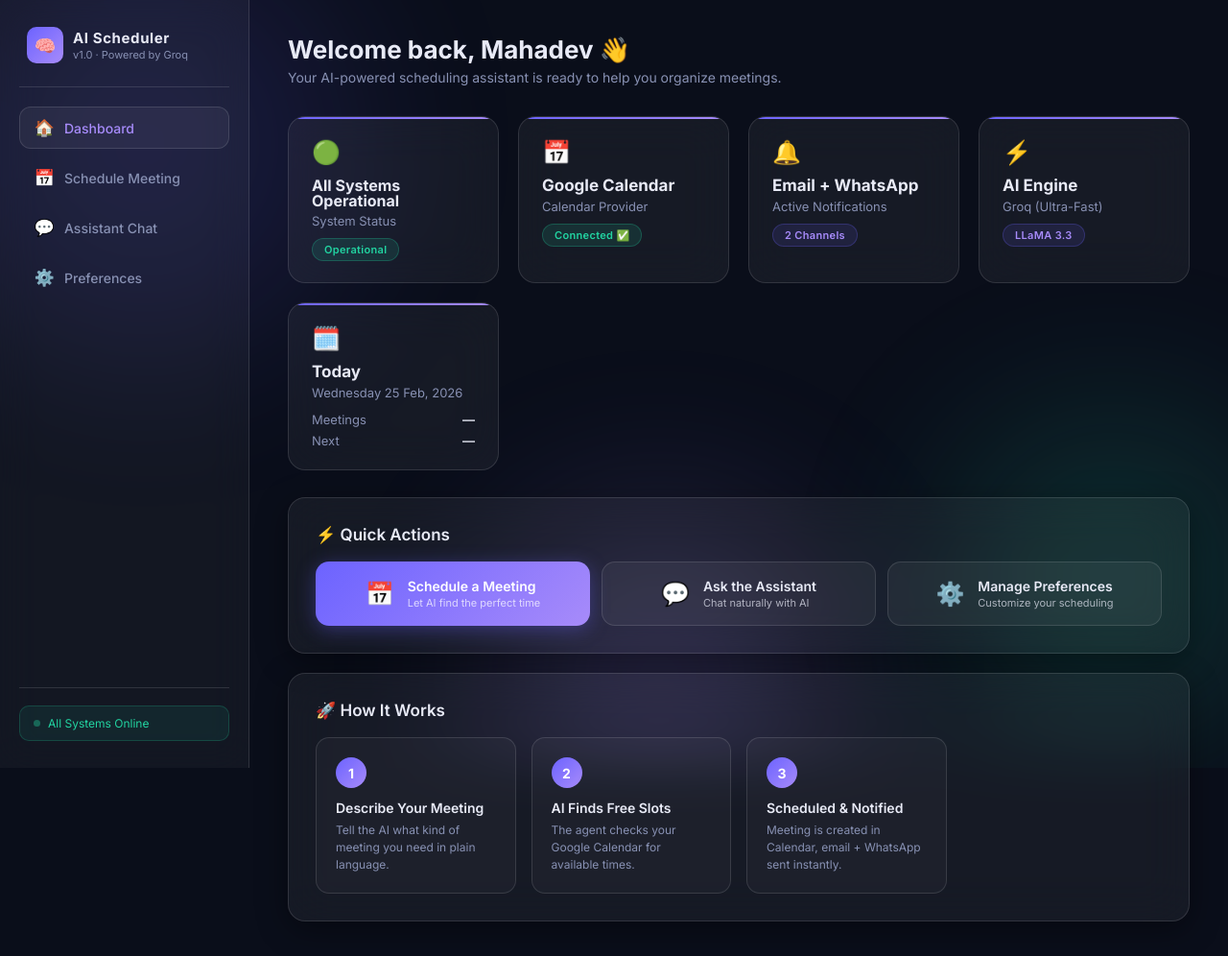
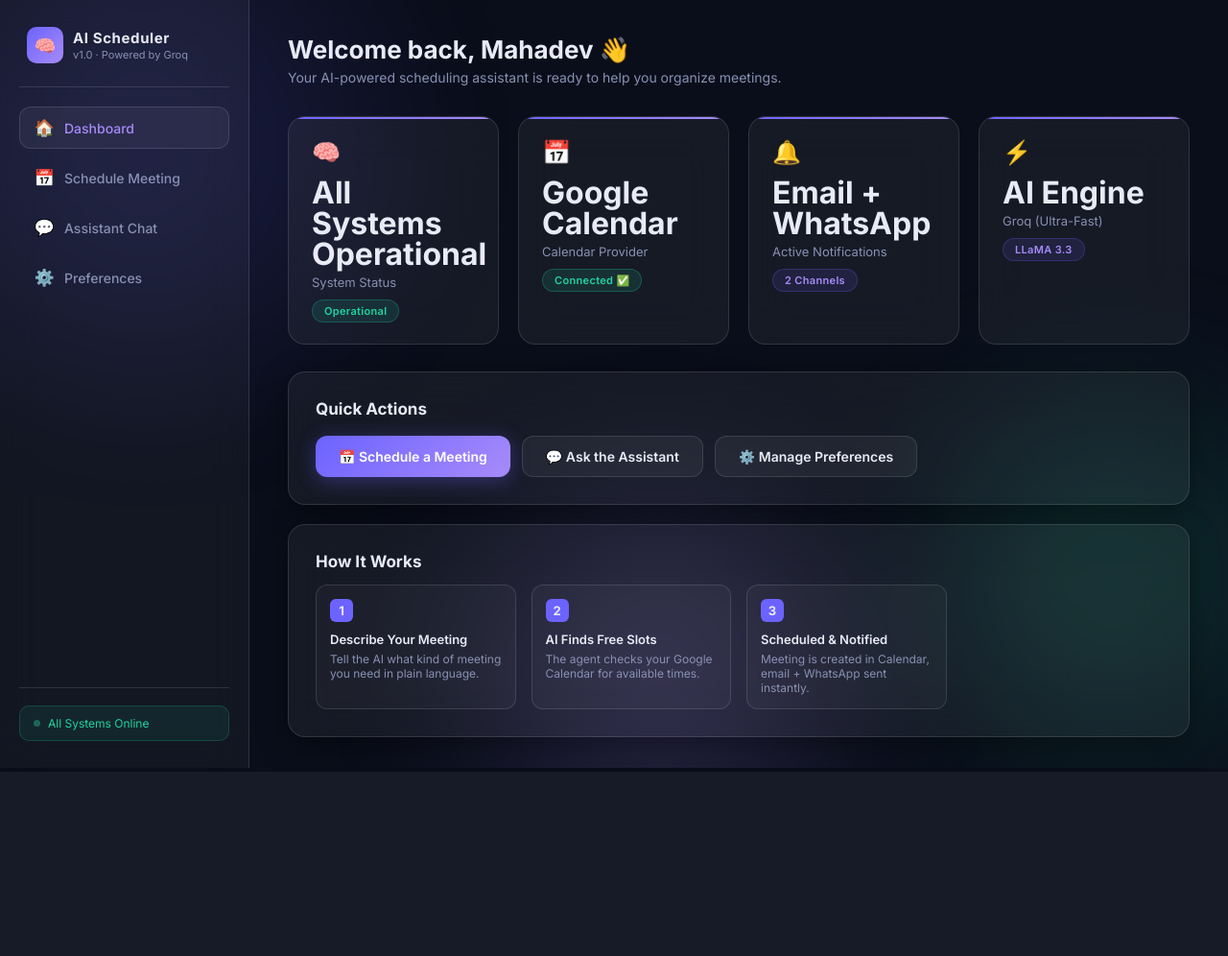
Before and after one commit to MahadevJagtap/-ai-meeting-scheduler, a FastAPI app: page / in a window 1280 px wide. Shown: the whole page at 96% size. After the commit the page ends 804 px from the top, so only its background shows below. Run offline with FastAPI, Linux system fonts and the light colour scheme.

Commit message:
style: restored original dashboard layout with updated SaaS content

```diff
--- a/app/templates/index.html
+++ b/app/templates/index.html
@@ -62,21 +62,19 @@
           <p>Your AI-powered scheduling assistant is ready to help you organize meetings.</p>
         </div>
 
-        <!-- Stats Grid — 5 cards -->
         <div class="stats-grid">
-
           <!-- System Status -->
-          <div class="stat-card" id="stat-system">
-            <div class="stat-icon">🟢</div>
-            <div class="stat-value" id="dash-status-text" style="font-size:16px;">All Systems Operational</div>
+          <div class="stat-card">
+            <div class="stat-icon">🧠</div>
+            <div class="stat-value" id="dash-status-text">All Systems Operational</div>
             <div class="stat-label">System Status</div>
             <div class="stat-badge operational" id="dash-status-badge">Operational</div>
           </div>
 
-          <!-- Google Calendar -->
-          <div class="stat-card" id="stat-calendar">
+          <!-- Calendar Provider -->
+          <div class="stat-card">
             <div class="stat-icon">📅</div>
-            <div class="stat-value" style="font-size:17px;">Google Calendar</div>
+            <div class="stat-value">Google Calendar</div>
             <div class="stat-label">Calendar Provider</div>
             <div class="stat-badge connected" id="dash-cal-badge">Connected ✅</div>
           </div>
@@ -84,7 +82,7 @@
           <!-- Notification Channels -->
           <div class="stat-card">
             <div class="stat-icon">🔔</div>
-            <div class="stat-value" style="font-size:17px;">Email + WhatsApp</div>
+            <div class="stat-value">Email + WhatsApp</div>
             <div class="stat-label">Active Notifications</div>
             <div class="stat-badge info">2 Channels</div>
           </div>
@@ -92,71 +90,50 @@
           <!-- AI Engine -->
           <div class="stat-card">
             <div class="stat-icon">⚡</div>
-            <div class="stat-value" style="font-size:17px;">AI Engine</div>
+            <div class="stat-value">AI Engine</div>
             <div class="stat-label">Groq (Ultra-Fast)</div>
             <div class="stat-badge info">LLaMA 3.3</div>
           </div>
+        </div>
 
-          <!-- Today's Overview -->
-          <div class="stat-card stat-card-today" id="stat-today">
-            <div class="stat-icon">🗓️</div>
-            <div class="stat-value" style="font-size:17px;">Today</div>
-            <div class="stat-label" id="today-date"></div>
-            <div class="today-details" id="today-details">
-              <div class="today-row"><span class="today-key">Meetings</span><span class="today-val"
-                  id="today-meetings">—</span></div>
-              <div class="today-row"><span class="today-key">Next</span><span class="today-val" id="today-next">—</span>
-              </div>
-            </div>
+        <div class="glass-card">
+          <h2 style="font-size:17px;margin-bottom:18px;">Quick Actions</h2>
+          <div style="display:flex;gap:12px;flex-wrap:wrap;">
+            <button class="btn btn-primary" onclick="navigate('schedule')">📅 Schedule a Meeting</button>
+            <button class="btn btn-secondary" onclick="navigate('chat')">💬 Ask the Assistant</button>
+            <button class="btn btn-secondary" onclick="navigate('preferences')">⚙️ Manage Preferences</button>
           </div>
         </div>
 
-        <!-- Quick Actions -->
-        <div class="glass-card">
-          <h2 class="card-title">⚡ Quick Actions</h2>
-          <div class="quick-actions">
-            <button class="btn btn-primary btn-action" onclick="navigate('schedule')">
-              <span class="action-icon">📅</span>
-              <span class="action-text">
-                <strong>Schedule a Meeting</strong>
-                <small>Let AI find the perfect time</small>
-              </span>
-            </button>
-            <button class="btn btn-secondary btn-action" onclick="navigate('chat')">
-              <span class="action-icon">💬</span>
-              <span class="action-text">
-                <strong>Ask the Assistant</strong>
-                <small>Chat naturally with AI</small>
-              </span>
-            </button>
-            <button class="btn btn-secondary btn-action" onclick="navigate('preferences')">
-              <span class="action-icon">⚙️</span>
-              <span class="action-text">
-                <strong>Manage Preferences</strong>
-                <small>Customize your scheduling</small>
-              </span>
-            </button>
-          </div>
-        </div>
-
-        <!-- How It Works -->
         <div class="glass-card" style="margin-top:20px;">
-          <h2 class="card-title">🚀 How It Works</h2>
-          <div class="how-grid">
-            <div class="how-step">
-              <div class="how-number">1</div>
-              <div class="how-label">Describe Your Meeting</div>
-              <div class="how-desc">Tell the AI what kind of meeting you need in plain language.</div>
+          <h2 style="font-size:17px;margin-bottom:14px;">How It Works</h2>
+          <div style="display:grid;grid-template-columns:repeat(auto-fill,minmax(200px,1fr));gap:16px;">
+            <div
+              style="padding:14px;background:rgba(255,255,255,0.03);border:1px solid var(--glass-border);border-radius:12px;">
+              <div
+                style="background:var(--accent);width:24px;height:24px;border-radius:6px;display:grid;place-items:center;font-size:13px;font-weight:bold;margin-bottom:10px;">
+                1</div>
+              <div style="font-size:13px;font-weight:600;margin-bottom:5px;">Describe Your Meeting</div>
+              <div style="font-size:12px;color:var(--text-2);">Tell the AI what kind of meeting you need in plain
+                language.</div>
             </div>
-            <div class="how-step">
-              <div class="how-number">2</div>
-              <div class="how-label">AI Finds Free Slots</div>
-              <div class="how-desc">The agent checks your Google Calendar for available times.</div>
+            <div
+              style="padding:14px;background:rgba(255,255,255,0.03);border:1px solid var(--glass-border);border-radius:12px;">
+              <div
+                style="background:var(--accent);width:24px;height:24px;border-radius:6px;display:grid;place-items:center;font-size:13px;font-weight:bold;margin-bottom:10px;">
+                2</div>
+              <div style="font-size:13px;font-weight:600;margin-bottom:5px;">AI Finds Free Slots</div>
+              <div style="font-size:12px;color:var(--text-2);">The agent checks your Google Calendar for available
+                times.</div>
             </div>
-            <div class="how-step">
-              <div class="how-number">3</div>
-              <div class="how-label">Scheduled & Notified</div>
-              <div class="how-desc">Meeting is created in Calendar, email + WhatsApp sent instantly.</div>
+            <div
+              style="padding:14px;background:rgba(255,255,255,0.03);border:1px solid var(--glass-border);border-radius:12px;">
+              <div
+                style="background:var(--accent);width:24px;height:24px;border-radius:6px;display:grid;place-items:center;font-size:13px;font-weight:bold;margin-bottom:10px;">
+                3</div>
+              <div style="font-size:13px;font-weight:600;margin-bottom:5px;">Scheduled & Notified</div>
+              <div style="font-size:12px;color:var(--text-2);">Meeting is created in Calendar, email + WhatsApp sent
+                instantly.</div>
             </div>
           </div>
         </div>
@@ -271,7 +248,7 @@
             </div>
             <div>
               <button class="btn btn-primary" id="pref-btn" type="submit">
-                <div class="spinner"></div>
+                <div class="spinner:"></div>
                 <span class="btn-text">💾 Save Preference</span>
               </button>
             </div>
@@ -308,15 +285,6 @@
       if (el) el.value = text;
       navigate('schedule');
     }
-
-    // Set today's date on dashboard
-    (function () {
-      const el = document.getElementById('today-date');
-      if (el) {
-        const d = new Date();
-        el.textContent = d.toLocaleDateString('en-IN', { weekday: 'long', day: 'numeric', month: 'short', year: 'numeric' });
-      }
-    })();
   </script>
   <script src="/static/js/app.js"></script>
 </body>
```
